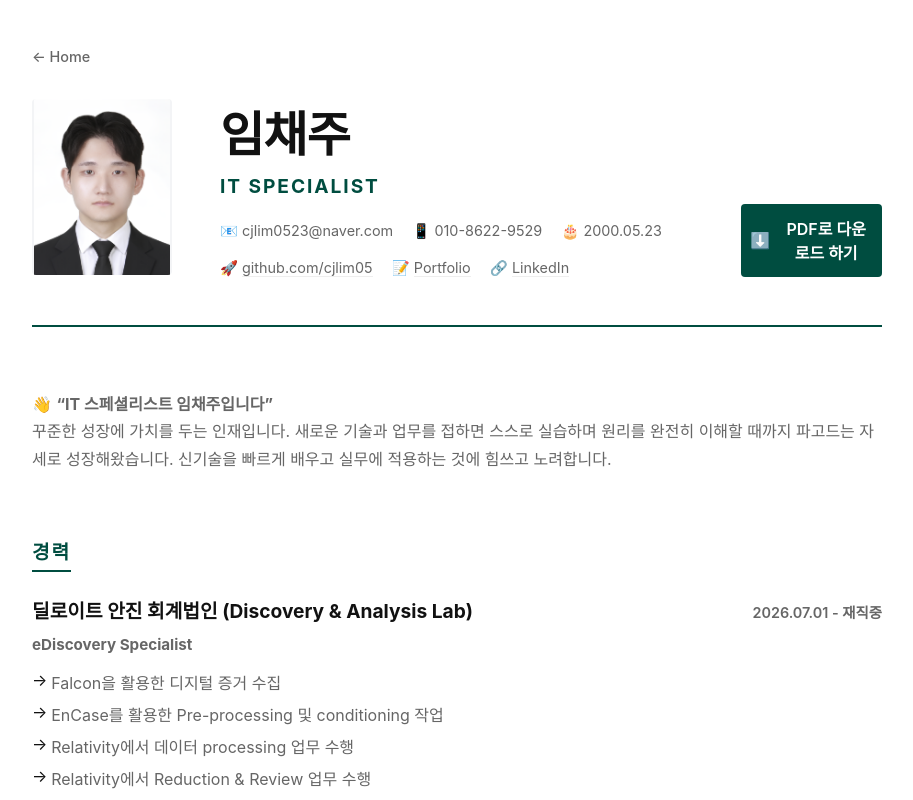
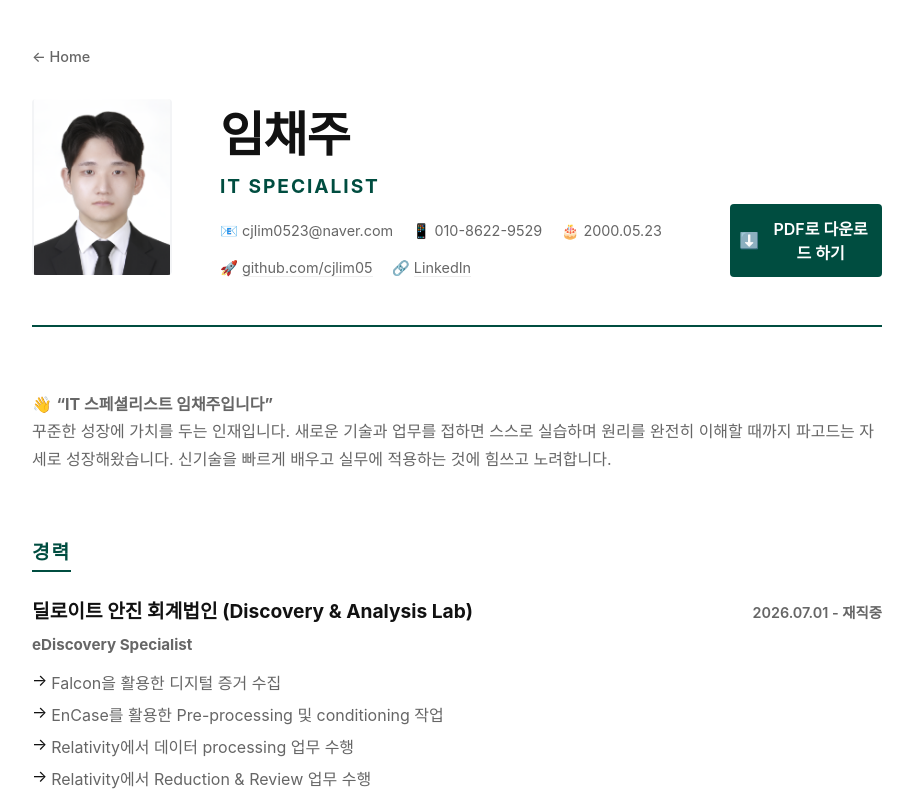
Before and after one commit to personal-cj-portfolio/IT-specialist, a React (Vite) app: page /#/resume in a window 1280 px wide. Shown: the top 800 px of the page, without its empty margins (183-1096 px from the left). Built offline with nearby package versions, Linux system fonts and the light colour scheme.

Commit message:
modfiy resume

```diff
--- a/src/resume/Resume.jsx
+++ b/src/resume/Resume.jsx
@@ -31,7 +31,6 @@ export default function Resume() {
                                 <span>📱 010-8622-9529</span>
                                 <span>🎂 2000.05.23</span>
                                 <span>🚀 <a href="https://github.com/cjlim05" target="_blank" rel="noreferrer">github.com/cjlim05</a></span>
-                                <span>📝 <a href="https://cjlim0523.github.io/cjlim0523/" target="_blank" rel="noreferrer">Portfolio</a></span>
                                 <span>🔗 <a href="https://www.linkedin.com/in/chaeju/" target="_blank" rel="noreferrer">LinkedIn</a></span>
                             </div>
                         </div>
```
